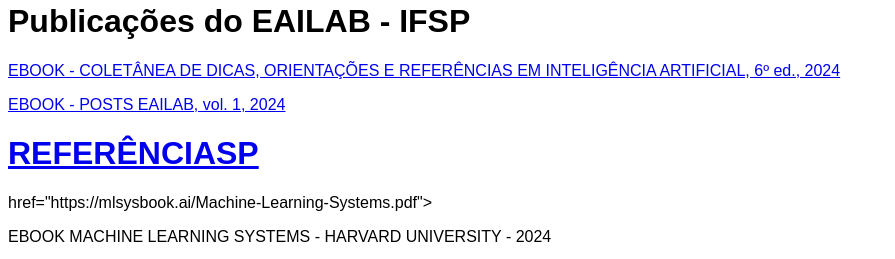
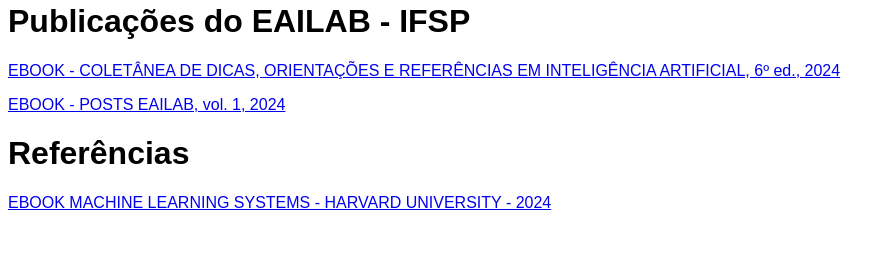
Before and after one commit to EAILAB-IFSP/PUBLICATION, a plain HTML site: page index.html in a window 1280 px wide. Shown: the part 330-589 px from the top of the page, without its empty margins (0-895 px from the left). Drawn offline with Linux system fonts and the light colour scheme.

Commit message:
Update index.html

```diff
--- a/index.html
+++ b/index.html
@@ -15,10 +15,11 @@
 <p>EBOOK - COLETÂNEA DE DICAS, ORIENTAÇÕES E REFERÊNCIAS EM INTELIGÊNCIA ARTIFICIAL, 6º ed., 2024</p>
 
 <a href="https://github.com/EAILAB-IFSP/PUBLICATIONS/blob/Publications/POSTS%20EAILAB%20Vol%201%202024.pdf">
-<p>EBOOK - POSTS EAILAB, vol. 1, 2024</p>
+<p>EBOOK - POSTS EAILAB, vol. 1, 2024</p></a>
 
-<h1><b>REFERÊNCIASP</b></h1>
-<a>href="https://mlsysbook.ai/Machine-Learning-Systems.pdf">
+
+<h1><b>Referências</b></h1>
+<a href="https://mlsysbook.ai/Machine-Learning-Systems.pdf">
 <p> EBOOK MACHINE LEARNING SYSTEMS - HARVARD UNIVERSITY - 2024</p>
 
 </font> <br />
```
